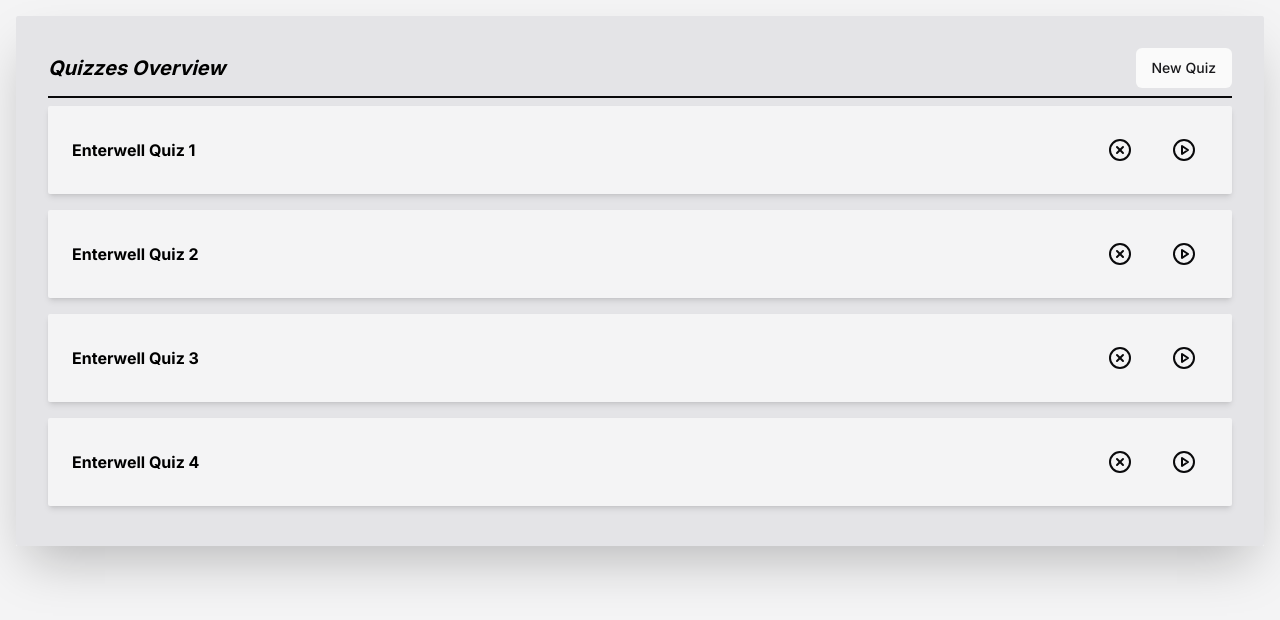
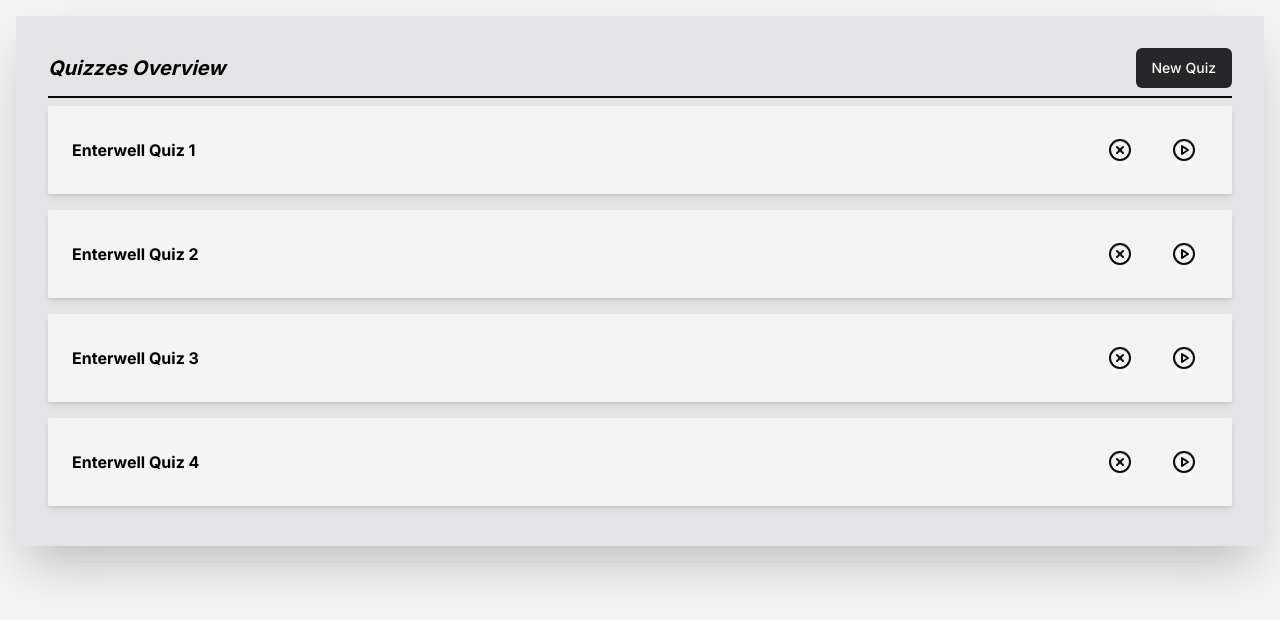
Before and after one commit to jknezevic1712/quiz_maker, a Next.js app: page / in a window 1280 px wide. Shown: the top 620 px of the page. Built offline with nearby package versions, Linux system fonts and the light colour scheme.

Commit message:
Styles updated for form in popup and useEffect was added to close popup and reset the form if submit was successful.

```diff
--- a/src/components/organisms/addQuizPopup/index.tsx
+++ b/src/components/organisms/addQuizPopup/index.tsx
@@ -1,5 +1,5 @@
 import { useForm } from "react-hook-form";
-import { Fragment } from "react";
+import { Fragment, useEffect } from "react";
 import { zodResolver } from "@hookform/resolvers/zod";
 import type * as z from "zod";
 // components
@@ -49,22 +49,19 @@ export default function AddQuizPopup({ saveFn }: AddQuizPopupProps) {
 
   function onSubmit(formData: z.infer<typeof QuizFormSchema>) {
     saveFn(formData as Omit<Quiz, "id">);
-
-    closeDialog();
-    form.reset();
   }
 
-  // useEffect(() => {
-  //   if (form.formState.isSubmitSuccessful) {
-  //     closeDialog();
-  //     form.reset();
-  //   }
-  // }, [form.formState.isSubmitSuccessful, form.reset]);
+  useEffect(() => {
+    if (form.formState.isSubmitSuccessful) {
+      closeDialog();
+      form.reset();
+    }
+  }, [form.formState.isSubmitSuccessful, form.reset]);
 
   return (
     <DialogRoot modal={true}>
       <DialogTrigger asChild>
-        <Button className="w-full md:w-fit" variant="default">
+        <Button className="w-full md:w-fit" variant="secondary">
           New Quiz
         </Button>
       </DialogTrigger>
@@ -80,7 +77,7 @@ export default function AddQuizPopup({ saveFn }: AddQuizPopupProps) {
           <form
             id="dialogForm"
             onSubmit={form.handleSubmit(onSubmit)}
-            className="space-y-6"
+            className="max-h-[600px] space-y-6 overflow-y-scroll"
           >
             <FormField
               control={form.control}
```
